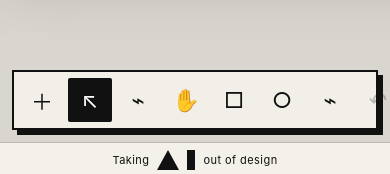
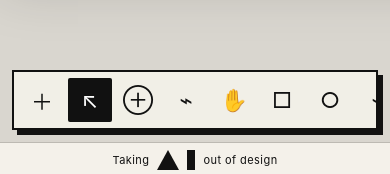
Before and after one commit to Dacarter-project/SHPESHFT, a Svelte app: page / in a window 390 px wide. Shown: the part 667-841 px from the top of the page. Built offline with nearby package versions, Linux system fonts and the light colour scheme.

Commit message:
fix: make multi-select and toolbar touch friendly

```diff
--- a/src/App.svelte
+++ b/src/App.svelte
@@ -12,7 +12,7 @@
   let selectedId: string | null = null;
   let selectedIds: string[] = [];
   let view = { x: 0, y: 0, scale: 0.55 };
-  let mode: 'select' | 'node' | 'pan' = 'select';
+  let mode: 'select' | 'multi' | 'node' | 'pan' = 'select';
   let status = 'Local-first prototype';
   const history = new History();
   const pointers = new Map<number, { x: number; y: number }>();
@@ -157,7 +157,7 @@
     }
     if (mode === 'pan' || event.button === 1) { pan = { x: event.clientX, y: event.clientY, viewX: view.x, viewY: view.y }; return; }
     const rect = canvas.getBoundingClientRect(); const world = screenToWorld(event.clientX - rect.left, event.clientY - rect.top);
-    if (mode === 'select' && selectedId) {
+    if ((mode === 'select' || mode === 'multi') && selectedId) {
       const object = document.objects[selectedId];
       if (object) {
         const bounds = localBounds(object); const radius = 20 / view.scale;
@@ -190,7 +190,7 @@
       }
     }
     const hit = [...document.order].reverse().find((id) => hitTest(document.objects[id], world.x, world.y)) || null;
-    if (event.shiftKey && hit) selectedIds = selectedIds.includes(hit) ? selectedIds.filter((id) => id !== hit) : [...selectedIds, hit];
+    if ((event.shiftKey || mode === 'multi') && hit) selectedIds = selectedIds.includes(hit) ? selectedIds.filter((id) => id !== hit) : [...selectedIds, hit];
     else selectedIds = hit ? [hit] : [];
     selectedId = hit; selectedNodeId = null;
     if (selectedId) drag = { id: selectedId, kind: 'move', startWorldX: world.x, startWorldY: world.y, before: document.objects[selectedId].transform };
@@ -267,6 +267,7 @@
     <nav class="tools" aria-label="Workspace tools">
       <button on:click={newWorkspace} aria-label="New Workspace">＋</button>
       <button class:active={mode === 'select'} on:click={() => mode = 'select'} aria-label="Select tool">↖</button>
+      <button class:active={mode === 'multi'} on:click={() => mode = 'multi'} aria-label="Multi-select tool">⊕</button>
       <button class:active={mode === 'node'} on:click={() => mode = 'node'} aria-label="Node tool">⌁</button>
       <button class:active={mode === 'pan'} on:click={() => mode = 'pan'} aria-label="Pan tool">✋</button>
       <span></span>
--- a/src/styles.css
+++ b/src/styles.css
@@ -24,7 +24,7 @@ footer { display: flex; justify-content: center; align-items: center; gap: 8px;
 .triangle { width: 0; height: 0; border-left: 11px solid transparent; border-right: 11px solid transparent; border-bottom: 20px solid #111; }.bar { width: 8px; height: 20px; background: #111; }
 @media (max-width: 680px) {
   main { grid-template-rows: 62px 1fr 34px; }.brand { min-width: 178px; height: 36px; padding: 0 12px; font-size: 13px; }.status span:last-child { display: none; }
-  header { padding: 10px 12px; }.tools { width: calc(100% - 24px); justify-content: space-around; bottom: 12px; }.tools span { display: none; }
+  header { padding: 10px 12px; }.tools { width: calc(100% - 24px); justify-content: flex-start; bottom: 12px; overflow-x: auto; overscroll-behavior-x: contain; scrollbar-width: none; }.tools::-webkit-scrollbar { display: none; }.tools button { flex: 0 0 44px; }.tools span { display: none; }
   .benchmark { top: 8px; right: 8px; }.benchmark span { display: none; } footer { font-size: 11px; }
   .inspector { top: 8px; left: 8px; width: 210px; }
 }
```
